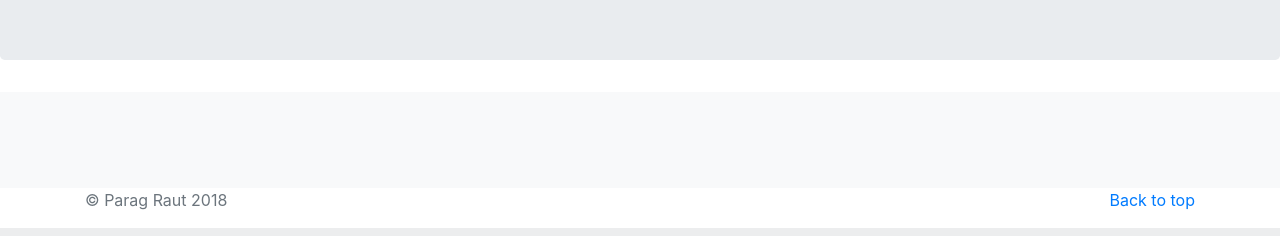
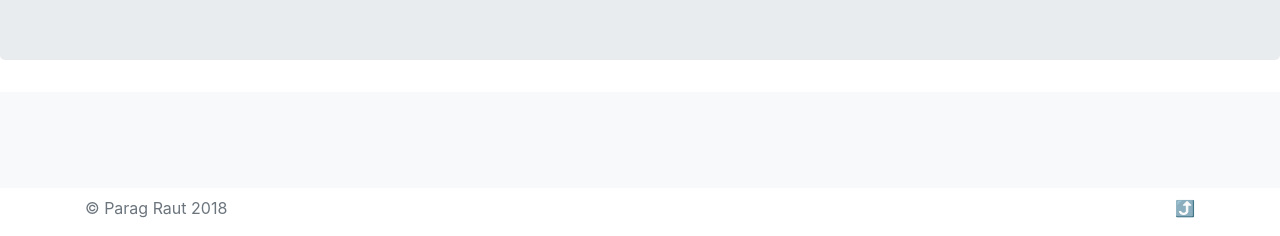
Before and after one commit to ParagRaut/portfolio-project, a Django app: page / in a window 1280 px wide. Shown: the part 1776-2012 px from the top of the page. Run offline with Django 3.2, Linux system fonts and the light colour scheme; data that the repository does not hold is empty; some libraries are stand-ins or nearby versions.

Commit message:
intermediate commit

```diff
--- a/jobs/templates/jobs/home_page.html
+++ b/jobs/templates/jobs/home_page.html
@@ -79,9 +79,9 @@
   </main>
 
   <footer class="text-muted">
-    <div class="container">
+    <div class="container pt-2">
       <p class="float-right">
-        <a href="#">Back to top</a>
+        <a href="#">⤴</a>
       </p>
       <p>© Parag Raut {% now "Y" %}</p>
     </div>
```
